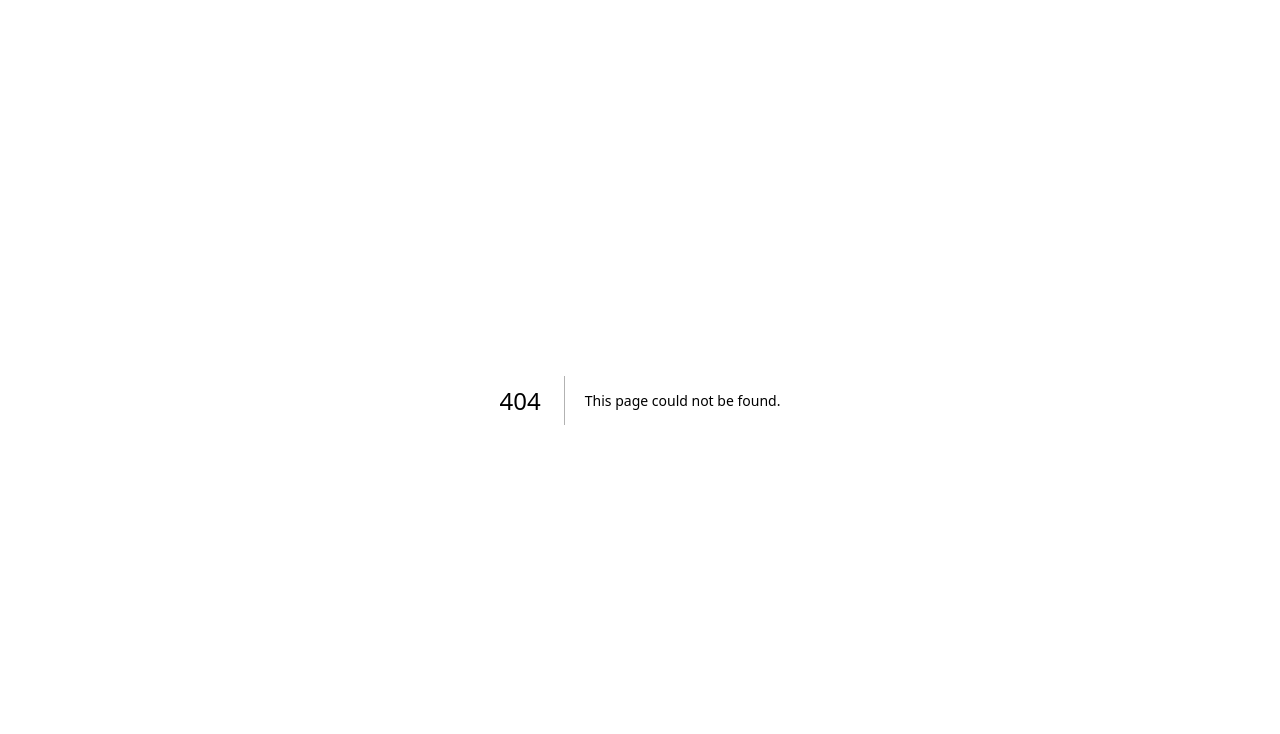
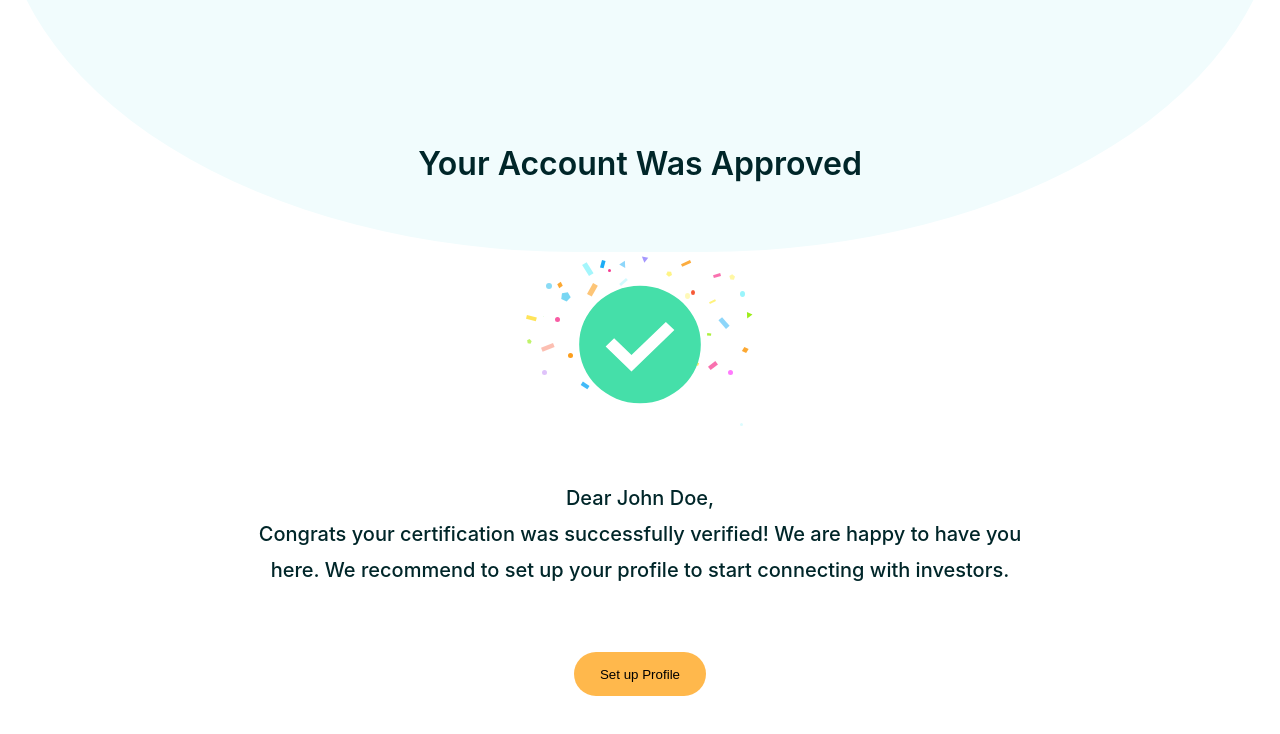
Before and after one commit to Cubeseed/Frontend, a Next.js app in the folder cubeseed_login/: page /dashboard/account_verified in a window 1280 px wide. Before the commit this address had no page. Shown: the top 734 px of the page. Built offline with nearby package versions, Linux system fonts and the light colour scheme.

Commit message:
Create account verified component

```diff
--- /dev/null
+++ b/cubeseed_login/src/pages/dashboard/account_verified.tsx
@@ -0,0 +1,33 @@
+import { useState } from "react";
+import Link from "next/link";
+
+import AccountVerifiedStyles from "@/styles/AccountVerified.module.scss";
+import verifiedCheck from "../../assets/icons/verifiedCheck.svg";
+
+const AccountVerified = () => {
+  const [customerName, setCustomerName] = useState("John Doe");
+  return (
+    <div className={AccountVerifiedStyles.verifiedContainer}>
+      <div className={AccountVerifiedStyles.circle}></div>
+      <h2 className={AccountVerifiedStyles.verifiedTitle}>
+        Your Account Was Approved
+      </h2>
+      <img src={verifiedCheck.src} alt="" />
+      <div className={AccountVerifiedStyles.messageContainer}>
+        <p>Dear {`${customerName},`}</p>
+        <p>
+          Congrats your certification was successfully verified! We are happy to
+          have you here. We recommend to set up your profile to start connecting
+          with investors.
+        </p>
+      </div>
+      <Link href={""}>
+        <button className={AccountVerifiedStyles.setUpProfile}>
+          Set up Profile
+        </button>
+      </Link>
+    </div>
+  );
+};
+
+export default AccountVerified;
--- /dev/null
+++ b/cubeseed_login/src/styles/AccountVerified.module.scss
@@ -0,0 +1,60 @@
+.verifiedContainer {
+  color: var(--cubeseed-ref-primary-primary-0, #002629);
+  font-family: "Inter", sans-serif;
+  display: flex;
+  flex-direction: column;
+  align-items: center;
+  text-align: center;
+  margin: 5rem auto;
+  justify-content: space-between;
+  width: 60%;
+  height: 60%;
+
+  .circle {
+    background-color: #f1fcfd;
+    width: 100vw;
+    height: 100vh;
+    margin: 2rem 0;
+    border-radius: 45%;
+    position: absolute;
+    z-index: -1;
+    top: -660px;
+  }
+
+  .verifiedTitle {
+    font-size: 32px;
+    font-weight: 600;
+    line-height: 40px;
+    margin: 4rem 0;
+  }
+
+  .messageContainer {
+    margin: 2rem 0;
+    p {
+      text-align: center;
+      font-size: 20px;
+      font-weight: 500;
+      line-height: 36px;
+    }
+  }
+
+  .setUpProfile {
+    height: 44px;
+    padding: 12px 26px;
+    margin: 2rem 0;
+    border: none;
+    border-radius: 100px;
+    background: var(--cubeseed-ref-secondary-secondary-10, #ffb84c);
+  }
+
+  .setUpLater {
+    background-color: transparent;
+    border: none;
+    color: var(--cubeseed-ref-primary-primary-10, #03656b);
+    line-height: 20px;
+    font-size: 14px;
+    text-decoration: underline;
+    text-decoration-color: #45dfa9;
+    text-underline-offset: 5px;
+  }
+}
```
Also changed, not shown: cubeseed_login/src/assets/icons/verifiedCheck.svg (added).
